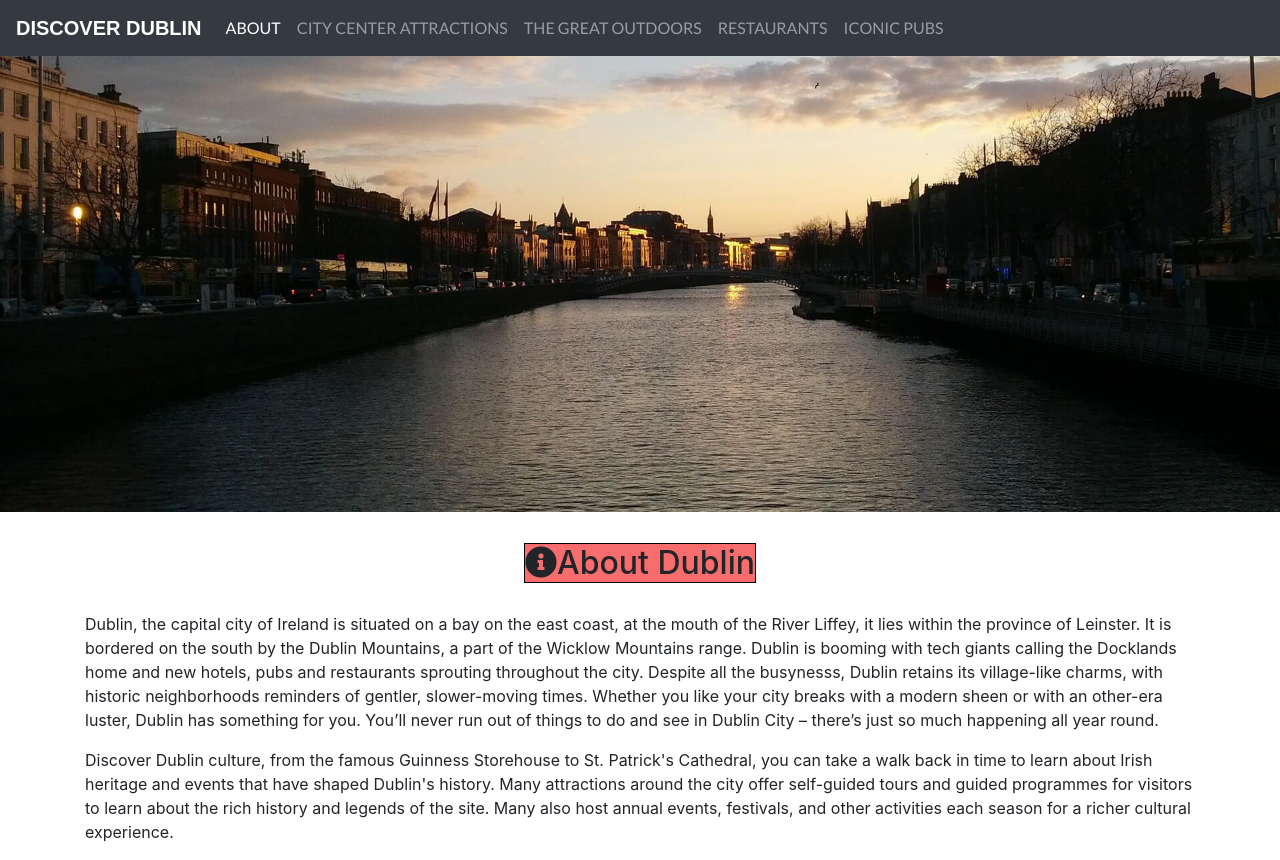
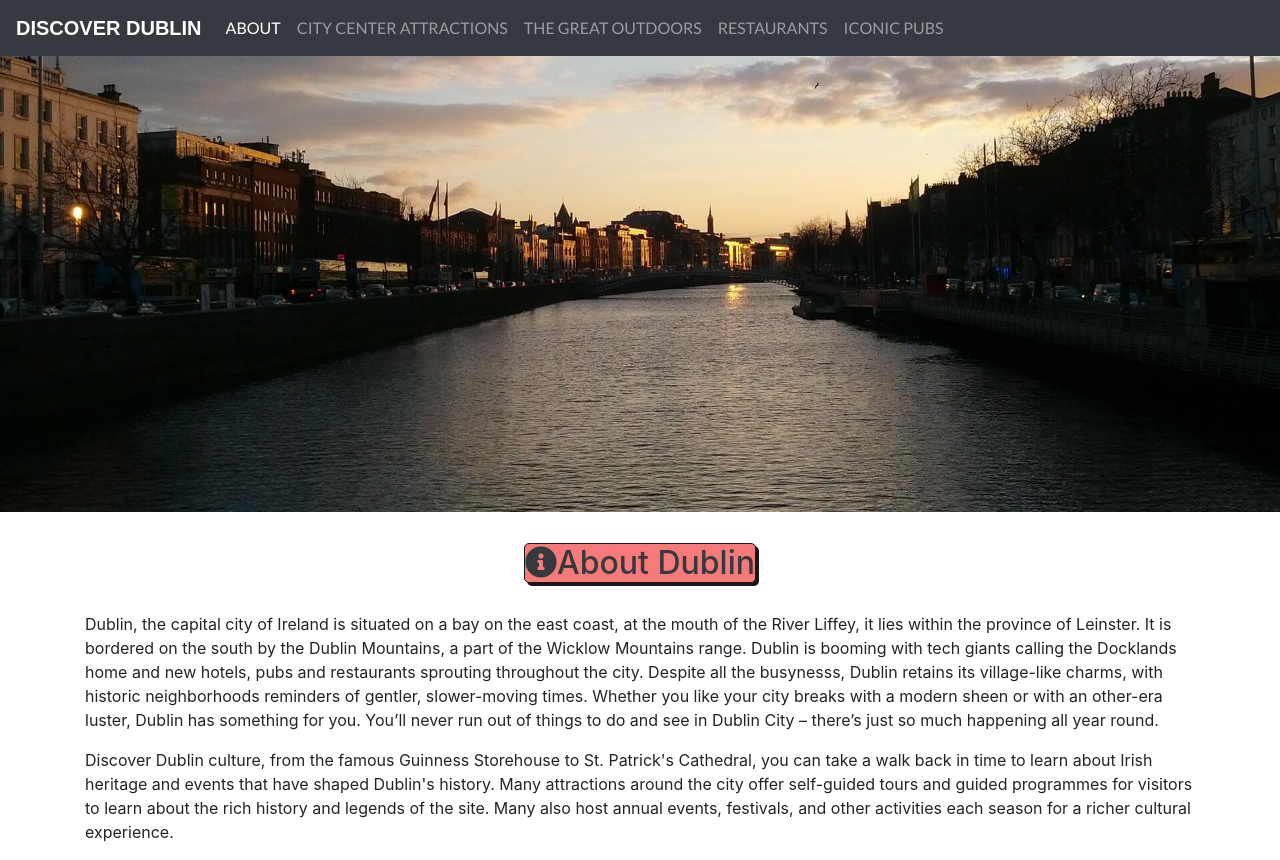
Before and after one commit to Jesson96/Discover-Dublin, a plain HTML site: page index.html in a window 1280 px wide. Drawn offline with nearby package versions, Linux system fonts and the light colour scheme.

Commit message:
added box-shadow and opacity to about h2

```diff
--- a/assets/css/style.css
+++ b/assets/css/style.css
@@ -28,6 +28,9 @@ body {
     border:1px solid rgb(0, 0, 0);
     margin: 5px;
     background-color: #F76C6C;
+    border-radius: 5px;
+    box-shadow: 3px 3px black;
+    opacity: .9;
 }
 
 /*--- navbar ---- */
```
